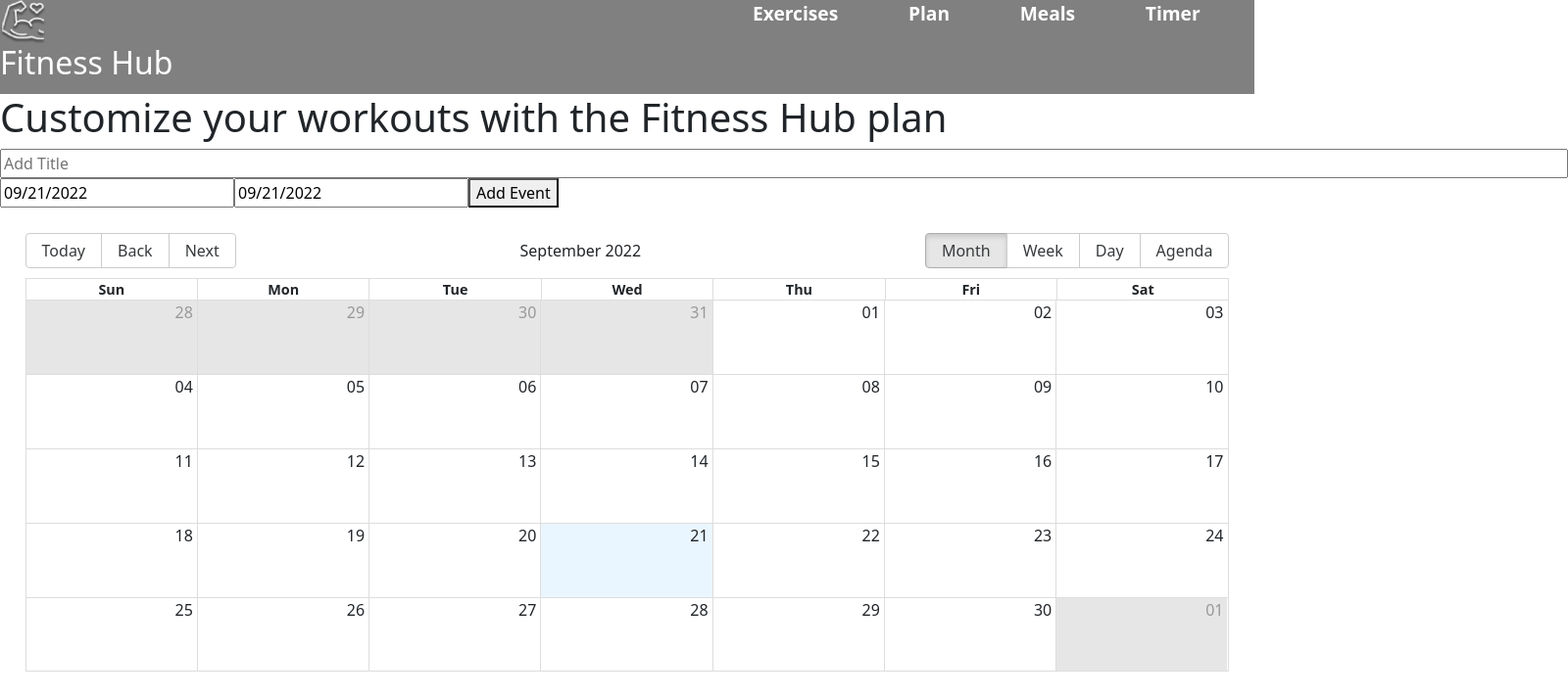
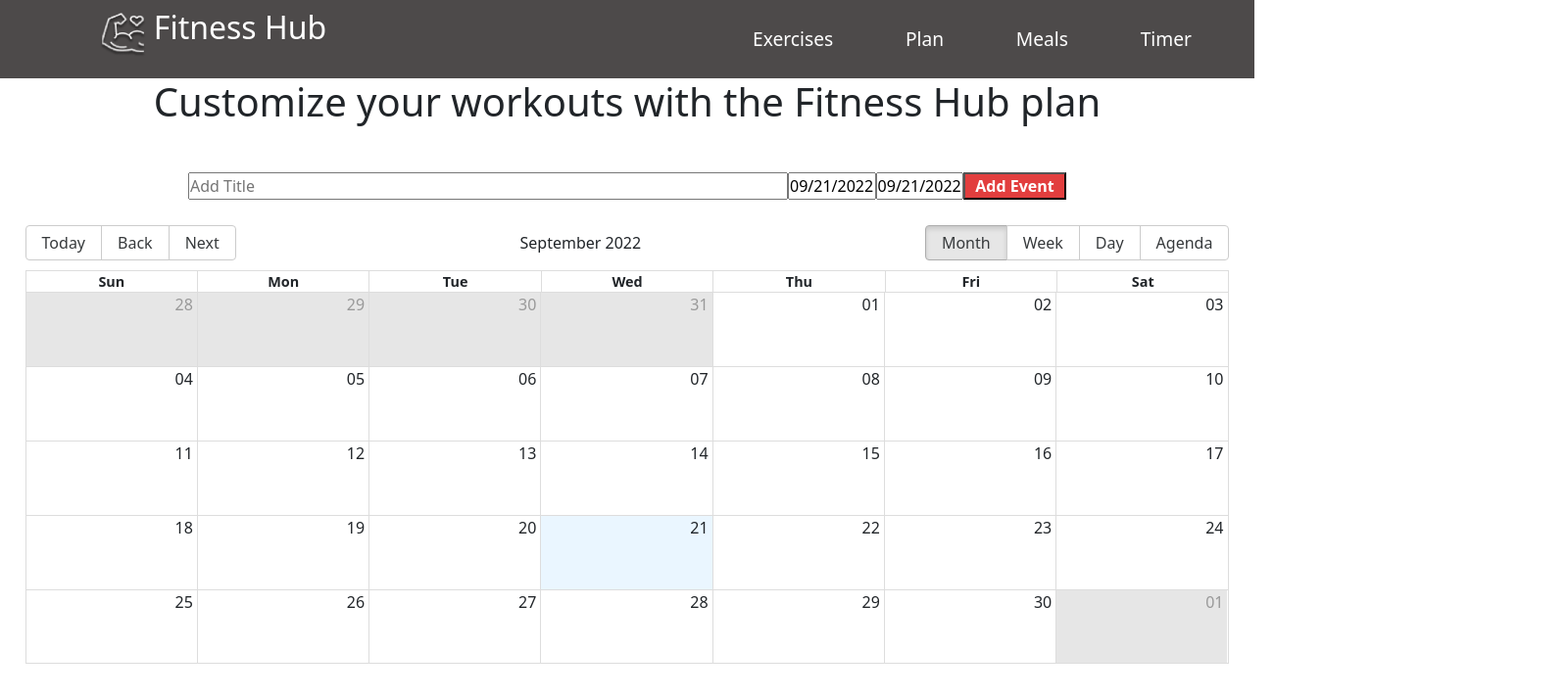
Before and after one commit to charliton254/fitness-hub, a React (Create React App) app: page /plan in a window 1280 px wide. Shown: the top 713 px of the page at 98% size, 1600 px wide, since content can reach past the window. Built offline with nearby package versions, Linux system fonts and the light colour scheme; no server answers; the database is empty.

Commit message:
app styling

```diff
--- a/src/App.css
+++ b/src/App.css
@@ -1,35 +1,277 @@
 .navbar{
-    height: 12vh;
-    background-color: grey;
+    height: 10vh;
+    background-color: rgb(77, 74, 74);
+    display: flex;
+    width: 100%;
 }
-.nav{
-    height: 12vh;
-    background-color: grey;
+.logo{
+    height: 7vh;
+    display: flex;
+    margin-left: 7%;
+    width: 20%;
+    justify-content: center;
+    align-items: center;
+    margin-top: 0.6%;
+}
+.navlinks-div{
+    width: 25%;
+    justify-content: center;
+    align-items: center;
+    margin-right: 5%;
+    justify-content: space-between;
+    display: flex;
 }
 .navbarlinks{
     text-decoration: none;
     color: white;
     font-weight: 500;
     font-size: larger;
-    padding-right: 18%;
-    height: 5vh;
+}
+.nav{
+    height: 10vh;
+    background-color: rgb(77, 74, 74);
+    display: flex;
+    width: 100%;
+    justify-content: space-between;
+}
+.nav-div{
+    width: 35%;
+    align-items: center;
+    justify-content: center;
+    margin-right: 5%;
+    justify-content: space-between;
+    display: flex;
 }
 .navlinks{
     text-decoration: none;
     color: white;
-    padding-right: 14%;
-    font-weight: 600;
+    font-weight: 500;
     font-size: larger;
 }
-.navlinks-div{
-    width: 26vw;
+.login-surface{
+    background-color: rgb(36, 32, 32);
+    height: 100%;
+}
+* {
+    padding: 0px;
+    margin: 0px;
+    box-sizing: border-box;
+}
+::-webkit-scrollbar {
+    width: 0px;
+}
+.exercise-body{
+    background-color: #FFFAFB;
+}
+.detail-body{
+    background-color: #FFFAFB;
+    padding-bottom: 4%;
+}
+.hero-banner-img {
+    position: absolute;
+    right: 40px;
+    top: 0px;
+    width: 700px;
+    height: 800px;
+}
+.exercise-card {
+    width: 350px;
+    height: 425px;
+    background: #fff;
+    border-top: 4px solid #FF2625;
+    border-bottom-left-radius: 20px;
+    text-decoration: none;
+    display: flex;
+    justify-content: space-between;
+    flex-direction: column;
+    padding-bottom: 10px;
+    transform: scale(1, 1);
+    transition: 0.3s all ease-in-out;
+  }
+
+.exercise-card img {
+    height: 320px;
+}
+
+.exercise-card:hover{
+    transform: scale(1.1, 1.1);
+}
+.search-btn:hover {
+    color: #FF2625 !important;
+    border: 1px solid #FF2625 !important;
+}
+.detail-image {
+    width: 729px;
+    height: 742px;
+}
+.exercise-video {
+    display: flex;
+    flex-direction: column;
+    gap: 24px;
+    width: 387px;
+    height: 381px;
+    text-decoration: none;
+}
+
+
+@media screen and (max-width:1200px) {
+    .detail-image {
+      width: 300px;
+      height: 300px;
+    }
+
+    .react-horizontal-scrolling-menu--scroll-container {
+      width: 500px;
+    }
+
+    .left-arrow,
+    .right-arrow {
+      position: static !important;
+    }
+
+    .hero-banner-img {
+      display: none;
+    }
+
+    .exercise-card {
+      width: 320px;
+    }
+
+    .exercise-video {
+      width: 320px;
+      height: 300px;
+    }
+
+}
+
+@media screen and (max-width:400px) {
+    .exercise-card {
+      width: 280px;
+    }
+}
+.footer{
+    background-color: rgb(77, 74, 74);
+    text-align: center;
+    color: white;
+    padding-top: 2%;
+}
+.footer p{
+    padding-top: 1%;
+}
+.timer-bar{
+    background-image: url('C:\Users\CHARLI\personal-projects\fitness-hub\fitness-hub\public\images\img-4.png');
+    background-size: cover;
+    background-repeat: no-repeat;
+    background-position: center;
+    -webkit-background-size: 100%;
+    -moz-background-size: cover;
+    -o-background-size: cover;
+    min-height: 70vh;
+}
+.timer-bar h1{
+    color: white;
+    text-align: center;
+    padding-top: 6%;
+    font-size: 50px;
+    margin-bottom: 5%;
+}
+.timer-bar h2{
+    width: 40%;
+    color: white;
+    text-align: center;
+    align-items: center;
     margin-left: auto;
+    margin-right: auto;
+    margin-top: auto;
 }
-.nav-div{
-    width: 40vw;
-    height: 5vh;
+.timers{
+    width: 180px;
+    margin: 0 auto;
+    text-align: center;
+}
+.calendar{
+    text-align: center;
+    padding-bottom: 2%;
+}
+.calendar-contents{
+    display: flex;
     margin-left: auto;
+    margin-right: auto;
+    margin-top: 3rem;
+    align-items: center;
+    width: 70vw;
 }
-.logo{
-    height: 7vh;
+.btn-calendar{
+    cursor: pointer;
+    color: white;
+    text-align: center;
+    font-size: 16px;
+    font-weight: 600;
+    width: 30%;
+    background-color: #e23e3e;
+
 }
+.datepicker{
+    width: 100%;
+    justify-content: center;
+}
+.meals-bar{
+    background-image: url('C:\Users\CHARLI\personal-projects\fitness-hub\fitness-hub\public\images\img-5.png');
+    background-size: cover;
+    background-repeat: no-repeat;
+    background-position: center;
+    -webkit-background-size: 100%;
+    -moz-background-size: cover;
+    -o-background-size: cover;
+    min-height: 70vh;
+}
+.meals-bar h1{
+    color: white;
+    text-align: center;
+    padding-top: 6%;
+    font-size: 55px;
+    margin-bottom: 5%;
+}
+.meals-bar h2{
+    width: 40%;
+    color: white;
+    text-align: center;
+    align-items: center;
+    margin-left: auto;
+    margin-right: auto;
+    margin-top: auto;
+}
+.meals-bar h3{
+    color: white;
+    text-align: center;
+}
+.meals-target h1{
+    text-align: center;
+    padding-top: 3%;
+}
+.meals-btn{
+    display: flex;
+    flex-direction: column;
+    align-items: center;
+    padding-top: 2%;
+}
+.meal-btn{
+    width: 30vw;
+    margin-bottom: 2%;
+    border-radius: 10px;
+    height: 3rem;
+    font-size: x-large;
+    font-weight: 600;
+    background-color: rgb(233, 116, 116);
+}
+.meal-btn:hover{
+    transform: scale(1.03);
+    transition: all 0.3s ease-out;
+}
+.results-h1{
+    padding: 0 0 0 5%;
+}
+.choice{
+    padding-bottom: 3%;
+    text-align: center;
+}
```
